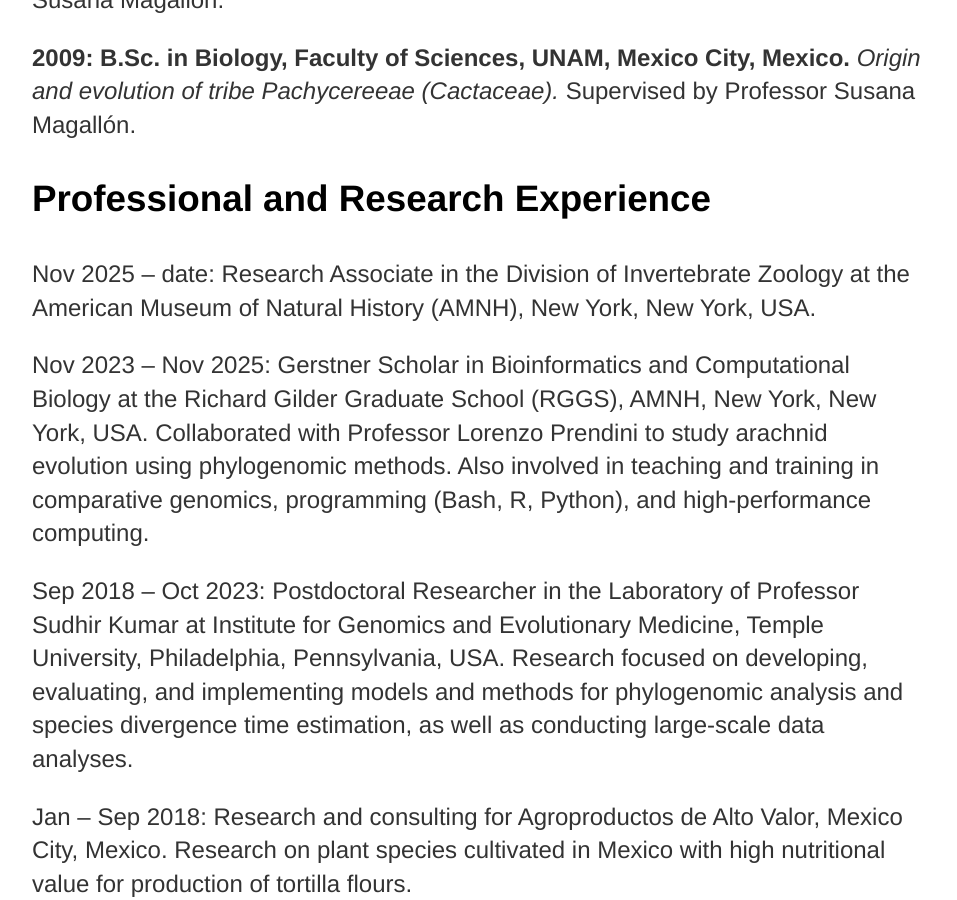
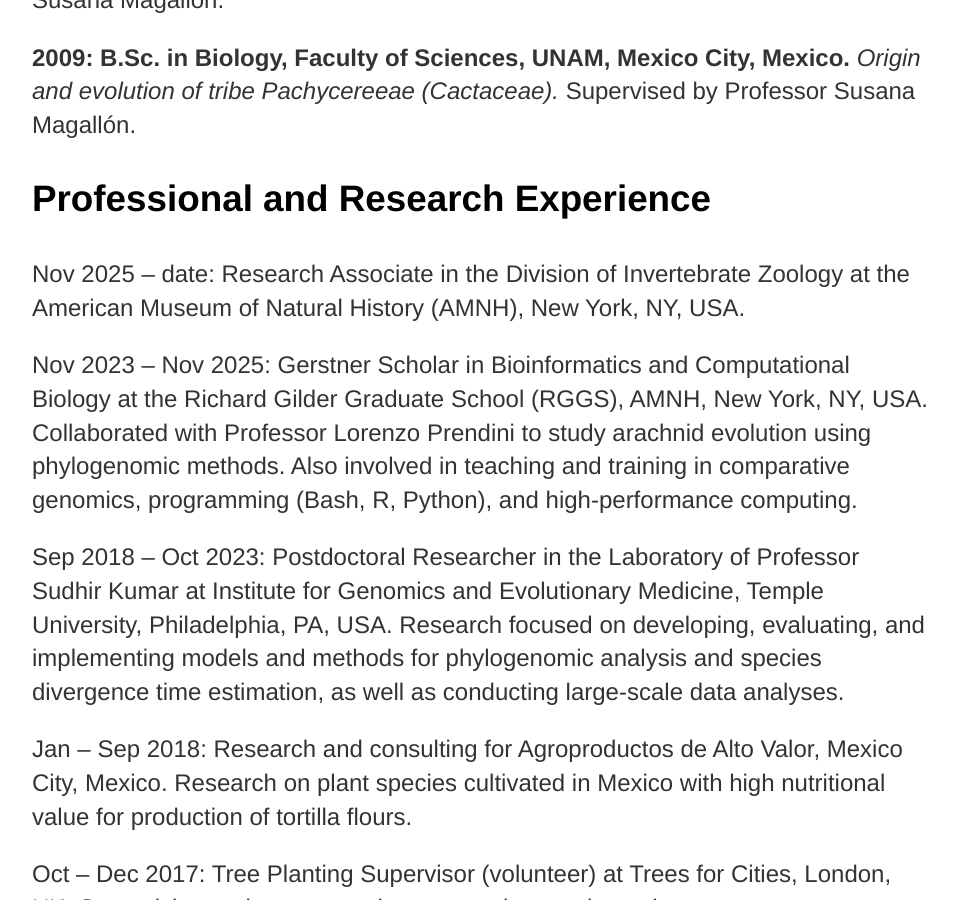
Before and after one commit to josebarbamontoya/josebarbamontoya.github.io, a Jekyll site: the page built from about/index.html, in a window 1280 px wide and 900 px high, scrolled down 1251 px. Shown: the whole window, without its empty margins (160-1117 px from the left). Built offline with Jekyll 4.4.1, drawn with Linux system fonts in a browser that asks for light colours.

Commit message:
Update index.html

```diff
--- a/about/index.html
+++ b/about/index.html
@@ -17,9 +17,9 @@
 			<p><b>2009: B.Sc. in Biology, Faculty of Sciences, UNAM, Mexico City, Mexico.</b> <i>Origin and evolution of tribe Pachycereeae (Cactaceae).</i> Supervised by Professor Susana Magallón.
 
 	<h3><font color="black">Professional and Research Experience</h3>
-			<p>Nov 2025 – date: Research Associate in the Division of Invertebrate Zoology at the American Museum of Natural History (AMNH), New York, New York, USA.
-			<p>Nov 2023 – Nov 2025: Gerstner Scholar in Bioinformatics and Computational Biology at the Richard Gilder Graduate School (RGGS), AMNH, New York, New York, USA. Collaborated with Professor Lorenzo Prendini to study arachnid evolution using phylogenomic methods. Also involved in teaching and training in comparative genomics, programming (Bash, R, Python), and high-performance computing.
-			<p>Sep 2018 – Oct 2023: Postdoctoral Researcher in the Laboratory of Professor Sudhir Kumar at Institute for Genomics and Evolutionary Medicine, Temple University, Philadelphia, Pennsylvania, USA. Research focused on developing, evaluating, and implementing models and methods for phylogenomic analysis and species divergence time estimation, as well as conducting large-scale data analyses.
+			<p>Nov 2025 – date: Research Associate in the Division of Invertebrate Zoology at the American Museum of Natural History (AMNH), New York, NY, USA.
+			<p>Nov 2023 – Nov 2025: Gerstner Scholar in Bioinformatics and Computational Biology at the Richard Gilder Graduate School (RGGS), AMNH, New York, NY, USA. Collaborated with Professor Lorenzo Prendini to study arachnid evolution using phylogenomic methods. Also involved in teaching and training in comparative genomics, programming (Bash, R, Python), and high-performance computing.
+			<p>Sep 2018 – Oct 2023: Postdoctoral Researcher in the Laboratory of Professor Sudhir Kumar at Institute for Genomics and Evolutionary Medicine, Temple University, Philadelphia, PA, USA. Research focused on developing, evaluating, and implementing models and methods for phylogenomic analysis and species divergence time estimation, as well as conducting large-scale data analyses.
 			<p>Jan – Sep 2018: Research and consulting for Agroproductos de Alto Valor, Mexico City, Mexico. Research on plant species cultivated in Mexico with high nutritional value for production of tortilla flours.
 			<p>Oct – Dec 2017: Tree Planting Supervisor (volunteer) at Trees for Cities, London, UK. Supervision and support to the community people to plant trees.
 			<p>Jan – Sep 2012: Research Assistant for Professor Susana Magallón at Intstitute of Biology, UNAM</b>, Mexico City, Mexico. Collection of wild specimens, DNA extraction, PCR amplification and sequencing of succulent plants.
```
